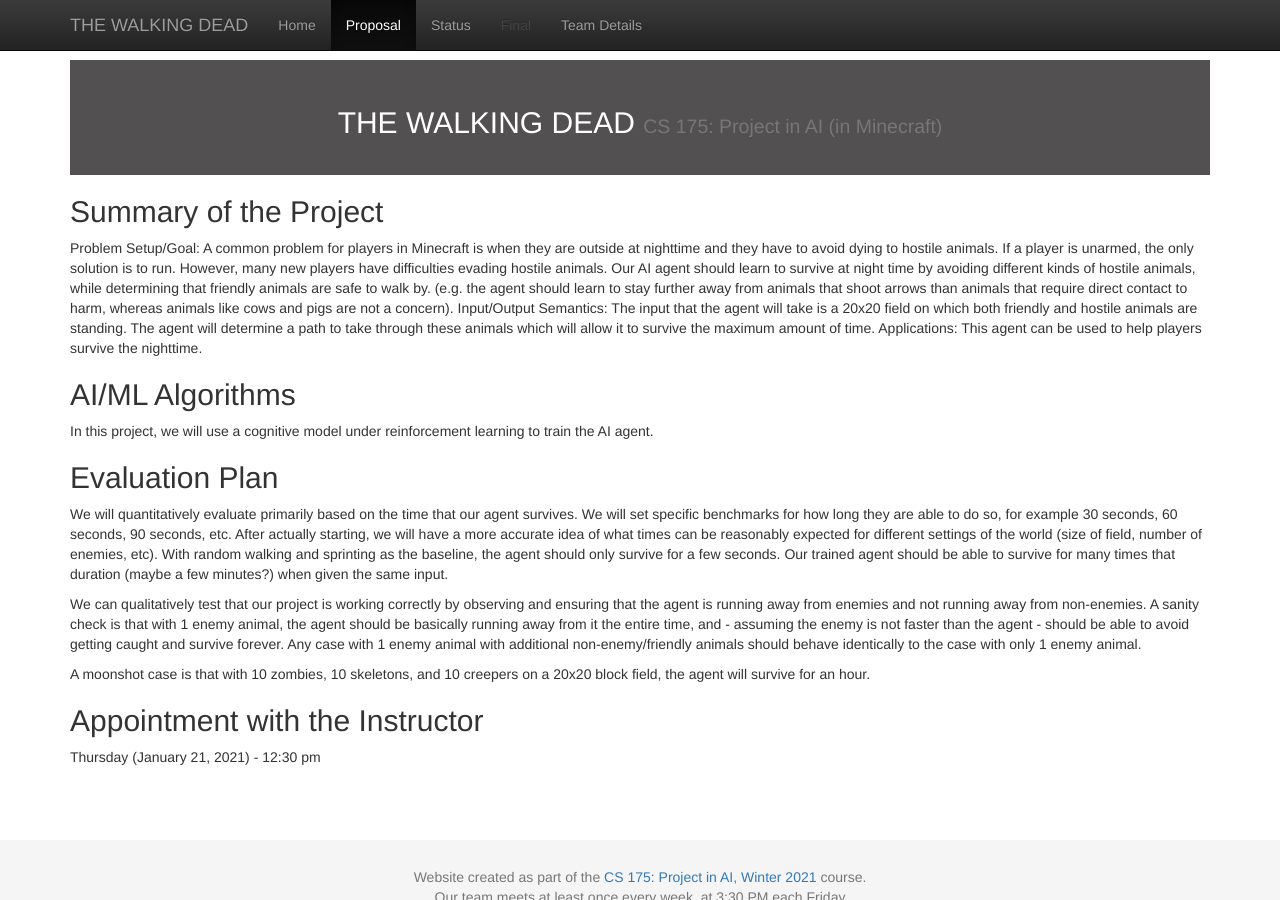
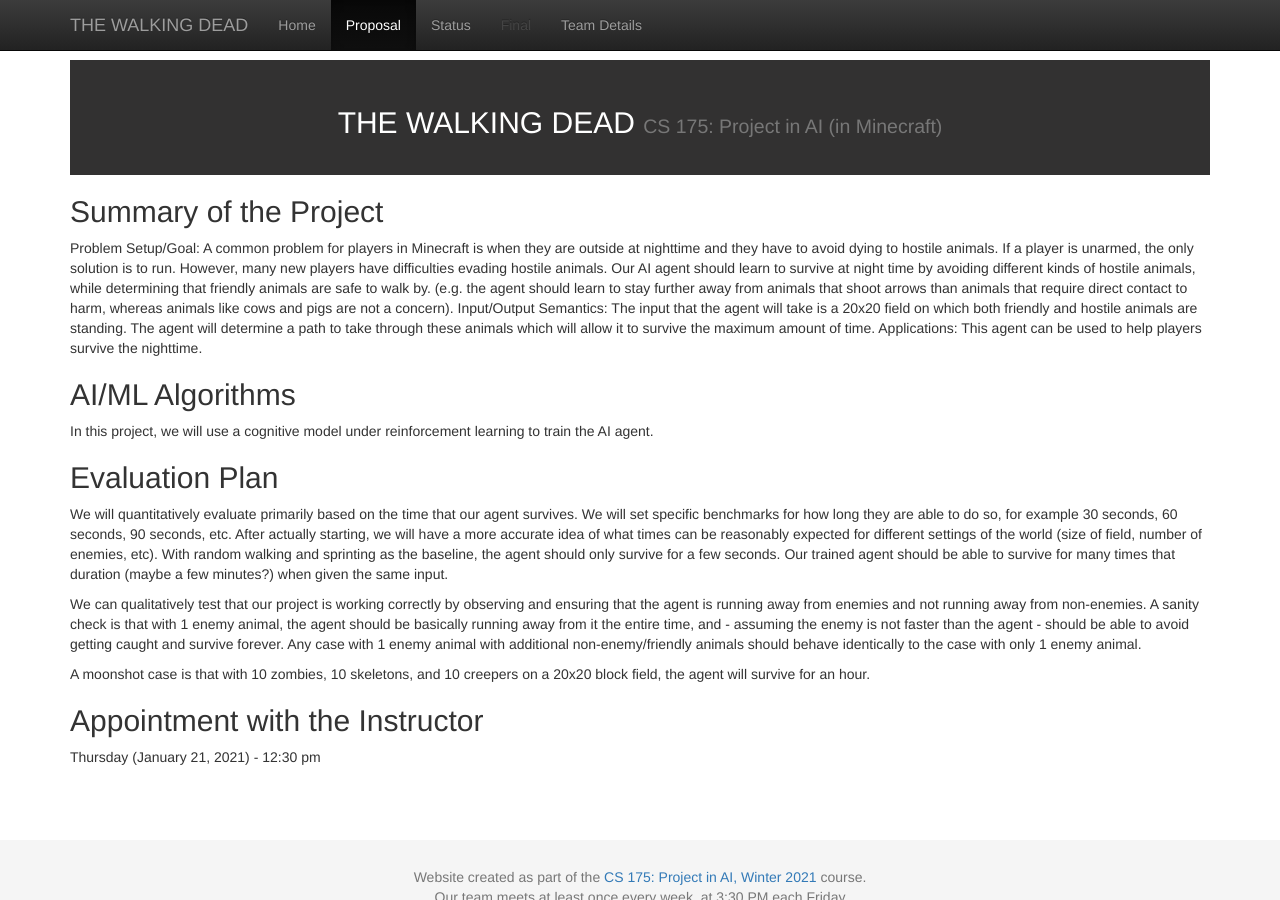
Before and after one commit to rayoh123/Moobloom, a Jekyll site: the page built from docs/proposal.md, in a window 1280 px wide and 900 px high. Built offline with Jekyll 4.4.1, drawn with Linux system fonts in a browser that asks for light colours.

Commit message:
Update default.html

```diff
--- a/docs/_layouts/default.html
+++ b/docs/_layouts/default.html
@@ -33,7 +33,7 @@
 .header {
   padding: 26px;
   text-align: center;
-  background: #525050;
+  background: #323131;
   color: white;
   font-size: 32px;
 }
```
